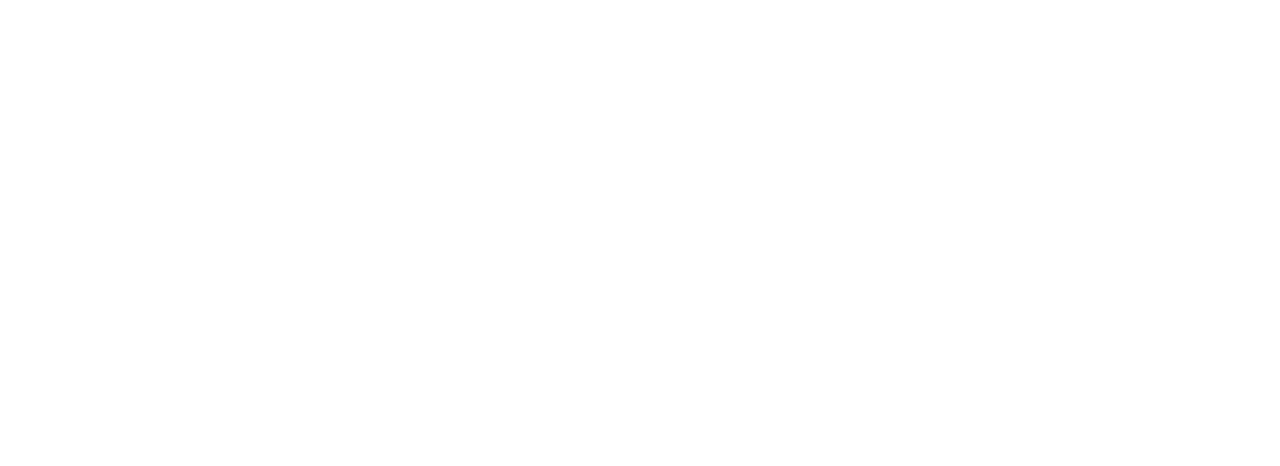
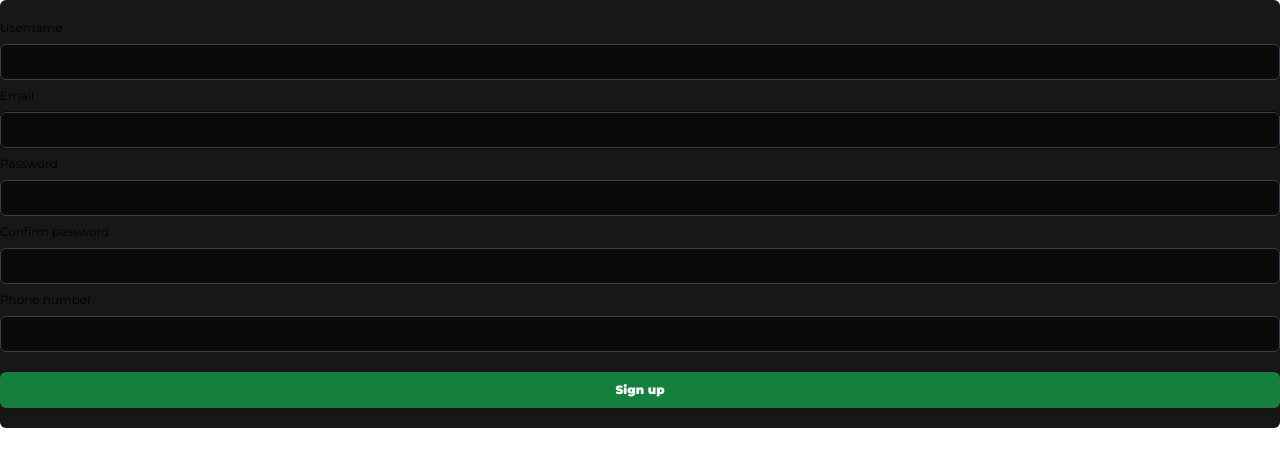
Before and after one commit to plofty794/IGotYou, a React (Vite) app in the folder client/views/: page /register in a window 1280 px wide. Before the commit this address had no page. Shown: the top 466 px of the page. Built offline with nearby package versions, Linux system fonts and the light colour scheme.

Commit message:
Added Register Dialog

```diff
--- a/client/views/package.json
+++ b/client/views/package.json
@@ -16,6 +16,7 @@
     "@fortawesome/free-solid-svg-icons": "^6.4.2",
     "@fortawesome/react-fontawesome": "^0.2.0",
     "@hookform/resolvers": "^3.3.1",
+    "@radix-ui/react-dialog": "^1.0.4",
     "@radix-ui/react-icons": "^1.3.0",
     "@radix-ui/react-label": "^2.0.2",
     "@radix-ui/react-slot": "^1.0.2",
--- a/client/views/src/App.tsx
+++ b/client/views/src/App.tsx
@@ -2,6 +2,7 @@
 import Hero from "./pages/Hero";
 import RootLayout from "./RootLayout";
 import Login from "./pages/Login";
+import Register from "./pages/Register";
 
 function App() {
   return (
@@ -11,6 +12,7 @@
           <Route path="/" element={<Hero />} />
         </Route>
         <Route path="/login" element={<Login />} />
+        <Route path="/register" element={<Register />} />
       </Routes>
     </Router>
   );
--- a/client/views/src/RootLayout.tsx
+++ b/client/views/src/RootLayout.tsx
@@ -4,12 +4,14 @@
   return (
     <>
       <main className="min-h-screen bg-hero-image bg-cover">
-        <nav className="text-stone-100 -tracking-tighter flex justify-between items-center px-12 py-6">
+        <nav className="text-stone-100 flex justify-between items-center px-12 py-6">
           <div className="-tracking-tighter font-bold text-xl flex items-center justify-center gap-2 pointer-events-none">
             <h1 className="font-pacifico">IGotYou</h1>
           </div>
           <ul className="text-sm font-medium flex justify-center items-center gap-8">
-            <NavLink to={"/about-us"}>About us</NavLink>
+            <NavLink className={"hover:text-blue-500"} to={"/about-us"}>
+              About us
+            </NavLink>
             <NavLink to={"/contact-us"}>Contact us</NavLink>
           </ul>
         </nav>
--- /dev/null
+++ b/client/views/src/components/ui/dialog.tsx
@@ -0,0 +1,121 @@
+import * as React from "react";
+import * as DialogPrimitive from "@radix-ui/react-dialog";
+import { Cross2Icon } from "@radix-ui/react-icons";
+
+import { cn } from "@/lib/utils";
+
+const Dialog = DialogPrimitive.Root;
+
+const DialogTrigger = DialogPrimitive.Trigger;
+
+const DialogPortal = ({
+  className,
+  ...props
+}: DialogPrimitive.DialogPortalProps) => (
+  <DialogPrimitive.Portal className={cn(className)} {...props} />
+);
+DialogPortal.displayName = DialogPrimitive.Portal.displayName;
+
+const DialogOverlay = React.forwardRef<
+  React.ElementRef<typeof DialogPrimitive.Overlay>,
+  React.ComponentPropsWithoutRef<typeof DialogPrimitive.Overlay>
+>(({ className, ...props }, ref) => (
+  <DialogPrimitive.Overlay
+    ref={ref}
+    className={cn(
+      "fixed inset-0 z-50 backdrop-blur-sm data-[state=open]:animate-in data-[state=closed]:animate-out data-[state=closed]:fade-out-0 data-[state=open]:fade-in-0 dark:bg-zinc-950/80",
+      className
+    )}
+    {...props}
+  />
+));
+DialogOverlay.displayName = DialogPrimitive.Overlay.displayName;
+
+const DialogContent = React.forwardRef<
+  React.ElementRef<typeof DialogPrimitive.Content>,
+  React.ComponentPropsWithoutRef<typeof DialogPrimitive.Content>
+>(({ className, children, ...props }, ref) => (
+  <DialogPortal>
+    <DialogOverlay />
+    <DialogPrimitive.Content
+      ref={ref}
+      className={cn(
+        "fixed left-[50%] top-[50%] z-50 grid w-full max-w-lg translate-x-[-50%] translate-y-[-50%] border border-zinc-200 bg-white p-6 shadow-lg duration-200 data-[state=open]:animate-in data-[state=closed]:animate-out data-[state=closed]:fade-out-0 data-[state=open]:fade-in-0 data-[state=closed]:zoom-out-95 data-[state=open]:zoom-in-95 data-[state=closed]:slide-out-to-left-1/2 data-[state=closed]:slide-out-to-top-[48%] data-[state=open]:slide-in-from-left-1/2 data-[state=open]:slide-in-from-top-[48%] sm:rounded-lg md:w-full dark:border-zinc-800 dark:bg-zinc-950",
+        className
+      )}
+      {...props}
+    >
+      {children}
+      <DialogPrimitive.Close className="absolute right-4 top-4 rounded-sm opacity-70 ring-offset-white transition-opacity hover:opacity-100 focus:outline-none focus:ring-2 focus:ring-zinc-950 focus:ring-offset-2 disabled:pointer-events-none data-[state=open]:bg-zinc-100 data-[state=open]:text-zinc-500 dark:ring-offset-zinc-950 dark:focus:ring-zinc-300 dark:data-[state=open]:bg-zinc-800 dark:data-[state=open]:text-zinc-400">
+        <Cross2Icon className="h-4 w-4" />
+        <span className="sr-only">Close</span>
+      </DialogPrimitive.Close>
+    </DialogPrimitive.Content>
+  </DialogPortal>
+));
+DialogContent.displayName = DialogPrimitive.Content.displayName;
+
+const DialogHeader = ({
+  className,
+  ...props
+}: React.HTMLAttributes<HTMLDivElement>) => (
+  <div
+    className={cn(
+      "flex flex-col space-y-1.5 text-center sm:text-left",
+      className
+    )}
+    {...props}
+  />
+);
+DialogHeader.displayName = "DialogHeader";
+
+const DialogFooter = ({
+  className,
+  ...props
+}: React.HTMLAttributes<HTMLDivElement>) => (
+  <div
+    className={cn(
+      "flex flex-col-reverse sm:flex-row sm:justify-end sm:space-x-2",
+      className
+    )}
+    {...props}
+  />
+);
+DialogFooter.displayName = "DialogFooter";
+
+const DialogTitle = React.forwardRef<
+  React.ElementRef<typeof DialogPrimitive.Title>,
+  React.ComponentPropsWithoutRef<typeof DialogPrimitive.Title>
+>(({ className, ...props }, ref) => (
+  <DialogPrimitive.Title
+    ref={ref}
+    className={cn(
+      "text-lg font-semibold leading-none tracking-tight",
+      className
+    )}
+    {...props}
+  />
+));
+DialogTitle.displayName = DialogPrimitive.Title.displayName;
+
+const DialogDescription = React.forwardRef<
+  React.ElementRef<typeof DialogPrimitive.Description>,
+  React.ComponentPropsWithoutRef<typeof DialogPrimitive.Description>
+>(({ className, ...props }, ref) => (
+  <DialogPrimitive.Description
+    ref={ref}
+    className={cn("text-sm text-zinc-500 dark:text-zinc-400", className)}
+    {...props}
+  />
+));
+DialogDescription.displayName = DialogPrimitive.Description.displayName;
+
+export {
+  Dialog,
+  DialogTrigger,
+  DialogContent,
+  DialogHeader,
+  DialogFooter,
+  DialogTitle,
+  DialogDescription,
+};
--- a/client/views/src/pages/Login.tsx
+++ b/client/views/src/pages/Login.tsx
@@ -7,6 +7,15 @@
 import { zodResolver } from "@hookform/resolvers/zod";
 import useLogin from "@/hooks/useLogin";
 import { Toaster } from "@/components/ui/toaster";
+import {
+  Dialog,
+  DialogHeader,
+  DialogContent,
+  DialogTrigger,
+  DialogTitle,
+  DialogFooter,
+} from "@/components/ui/dialog";
+import Register from "./Register";
 
 function Login() {
   const { mutate, isLoading } = useLogin();
@@ -42,18 +51,25 @@
           onSubmit={handleSubmit(handleLogin)}
           className="border border-slate-700 bg-neutral-900 flex flex-col gap-2 rounded-md px-4 py-5 w-80 mx-auto"
         >
-          <Label htmlFor="email">Email</Label>
+          <Label className="text-xs" htmlFor="email">
+            Email
+          </Label>
           <Input
+            id="email"
             className="border-slate-700 bg-stone-950 text-xs"
             autoFocus
+            autoComplete="email"
             type="text"
             {...register("email")}
           />
           {errors.email && (
             <p className="text-red-600 text-xs">{errors.email.message}</p>
           )}
-          <Label htmlFor="password">Password</Label>
+          <Label className="text-xs" htmlFor="password">
+            Password
+          </Label>
           <Input
+            id="password"
             className="border-slate-700 bg-stone-950 text-xs"
             type="password"
             {...register("password")}
@@ -61,17 +77,40 @@
           {errors.password && (
             <p className="text-red-600 text-xs">{errors.password.message}</p>
           )}
+
           <Button className="bg-green-700 hover:bg-green-600 mt-3 text-xs">
             {isLoading ? "Signing in..." : "Sign in"}
           </Button>
         </form>
-        <div className="border border-slate-700 text-xs rounded py-4 px-12">
+        <div className="border border-slate-700 text-xs rounded py-4 px-8">
           <p>
-            New to GitHub?{" "}
+            New to IGotYou?{" "}
             <span>
-              <Link className="text-blue-600 hover:underline" to={"/register"}>
-                Create an account.
-              </Link>
+              <Dialog>
+                <DialogTrigger asChild>
+                  <Button className="font-bold" variant={"default"} size={"sm"}>
+                    Create an account.
+                  </Button>
+                </DialogTrigger>
+                <DialogContent className="text-white border border-slate-700 bg-neutral-900 sm:max-w-[390px]">
+                  <DialogHeader>
+                    <DialogTitle>
+                      <h1 className="font-normal text-xl text-center">
+                        Sign up to{" "}
+                        <span className="font-bold text-lg font-pacifico">
+                          IGotYou
+                        </span>
+                      </h1>
+                    </DialogTitle>
+                  </DialogHeader>
+                  <Register />
+                  <DialogFooter className="text-center text-xs text-white">
+                    Sign up and become a part of the conversation. Share your
+                    thoughts, ideas, and feedback with us and connect with
+                    others who share your interests.
+                  </DialogFooter>
+                </DialogContent>
+              </Dialog>
             </span>
           </p>
         </div>
--- /dev/null
+++ b/client/views/src/pages/Register.tsx
@@ -0,0 +1,88 @@
+import { Button } from "@/components/ui/button";
+import { Input } from "@/components/ui/input";
+import { Label } from "@/components/ui/label";
+import { Toaster } from "@/components/ui/toaster";
+
+function Register() {
+  return (
+    <>
+      <div className="flex flex-col gap-4">
+        <form className=" bg-neutral-900 flex flex-col gap-2 rounded-md py-5 w-full mx-auto">
+          <Label className="text-xs" htmlFor="username">
+            Username
+          </Label>
+          <Input
+            id="username"
+            className="border-slate-700 bg-stone-950 text-xs"
+            autoFocus
+            autoComplete="username"
+            type="text"
+            // {...register("email")}
+          />
+          {/* {errors.email && (
+            <p className="text-red-600 text-xs">{errors.email.message}</p>
+          )} */}
+          <Label className="text-xs" htmlFor="email">
+            Email
+          </Label>
+          <Input
+            id="email"
+            className="border-slate-700 bg-stone-950 text-xs"
+            autoFocus
+            autoComplete="email"
+            type="text"
+            // {...register("email")}
+          />
+          {/* {errors.email && (
+            <p className="text-red-600 text-xs">{errors.email.message}</p>
+          )} */}
+
+          <Label className="text-xs" htmlFor="password">
+            Password
+          </Label>
+          <Input
+            id="password"
+            className="border-slate-700 bg-stone-950 text-xs"
+            type="password"
+            // {...register("password")}
+          />
+          {/* {errors.password && (
+            <p className="text-red-600 text-xs">{errors.password.message}</p>
+          )} */}
+          <Label className="text-xs" htmlFor="confirmPassword">
+            Confirm password
+          </Label>
+          <Input
+            id="confirmPassword"
+            className="border-slate-700 bg-stone-950 text-xs"
+            type="password"
+            // {...register("password")}
+          />
+          {/* {errors.password && (
+            <p className="text-red-600 text-xs">{errors.password.message}</p>
+          )} */}
+          <Label className="text-xs" htmlFor="mobileNumber">
+            Phone number
+          </Label>
+          <Input
+            id="mobileNumber"
+            className="border-slate-700 bg-stone-950 text-xs"
+            inputMode="tel"
+            type="tel"
+            // {...register("password")}
+          />
+          {/* {errors.password && (
+            <p className="text-red-600 text-xs">{errors.password.message}</p>
+          )} */}
+          <Button className="bg-green-700 hover:bg-green-600 mt-3 text-xs">
+            {/* {isLoading ? "Signing in..." : "Sign in"} */}
+            Sign up
+          </Button>
+        </form>
+      </div>
+      <Toaster />
+    </>
+  );
+}
+
+export default Register;
```
Also changed, not shown: client/views/src/pages/Hero.tsx (+3 -4 lines), 1 other file (tests, documents, lock files or other folders).
